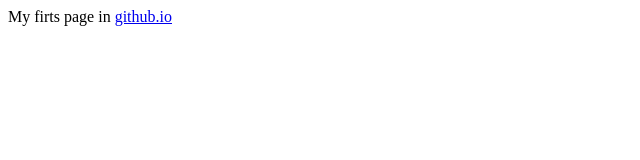
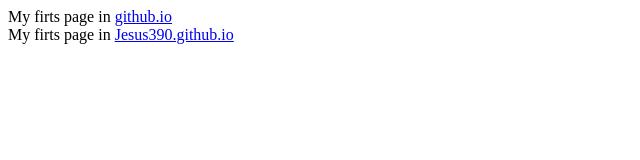
Before and after one commit to Jesus0390/Jesus390.github.io, a plain HTML site: page index.html in a window 1280 px wide. Shown: the whole page, without its empty margins (0-640 px from the left). Drawn offline with Linux system fonts and the light colour scheme.

Commit message:
add link to user main page

```diff
--- a/index.html
+++ b/index.html
@@ -8,5 +8,6 @@
 </head>
 <body>
     <div>My firts page in <a href="https://github.io">github.io</a></div>
+    <div>My firts page in <a href="https://github.com/Jesus390/Jesus390.github.io">Jesus390.github.io</a></div>
 </body>
 </html>
```
